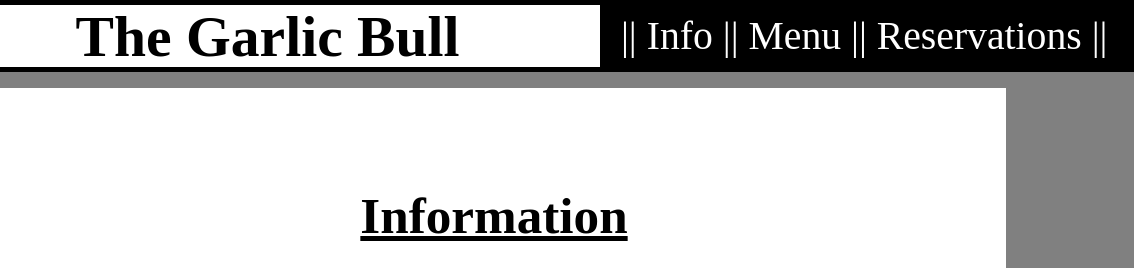
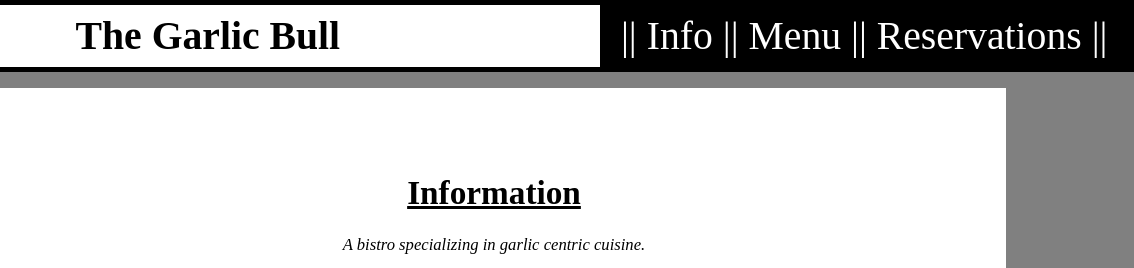
Before and after one commit to DennisVargas/fcc-product-landing, a plain HTML site: page index.html in a window 1280 px wide. Shown: the top 268 px of the page, 146-1280 px from the left. Drawn offline with Linux system fonts and the light colour scheme; grey boxes are pictures that could not be loaded.

Commit message:
Changes title and body font sizes.

```diff
--- a/css/style.css
+++ b/css/style.css
@@ -68,7 +68,7 @@ body{
 }
 
 #header-title{
-    font-size: 4.5vw;
+    font-size: 3.1vw;
     text-align: center;
 }
 
@@ -88,7 +88,7 @@ body{
     z-index: 1;
     text-align: center;
     background-color: white;
-    font-size: 2vw;
+    font-size: 1.3vw;
 }
 #main div{
     padding-top: 8vh;
```
